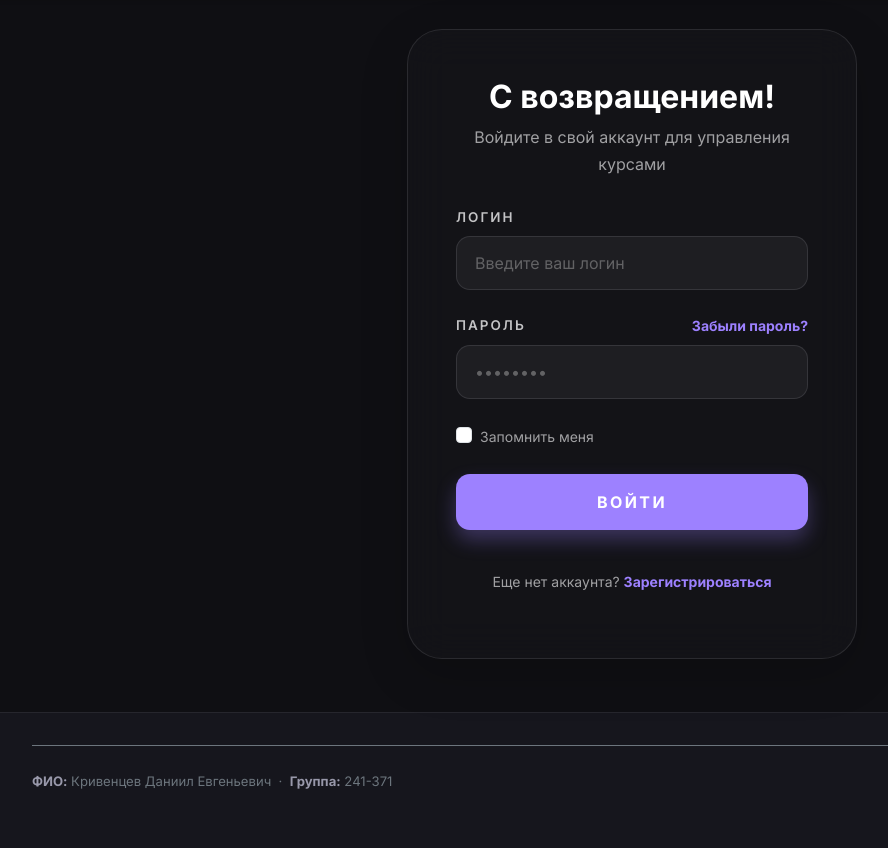
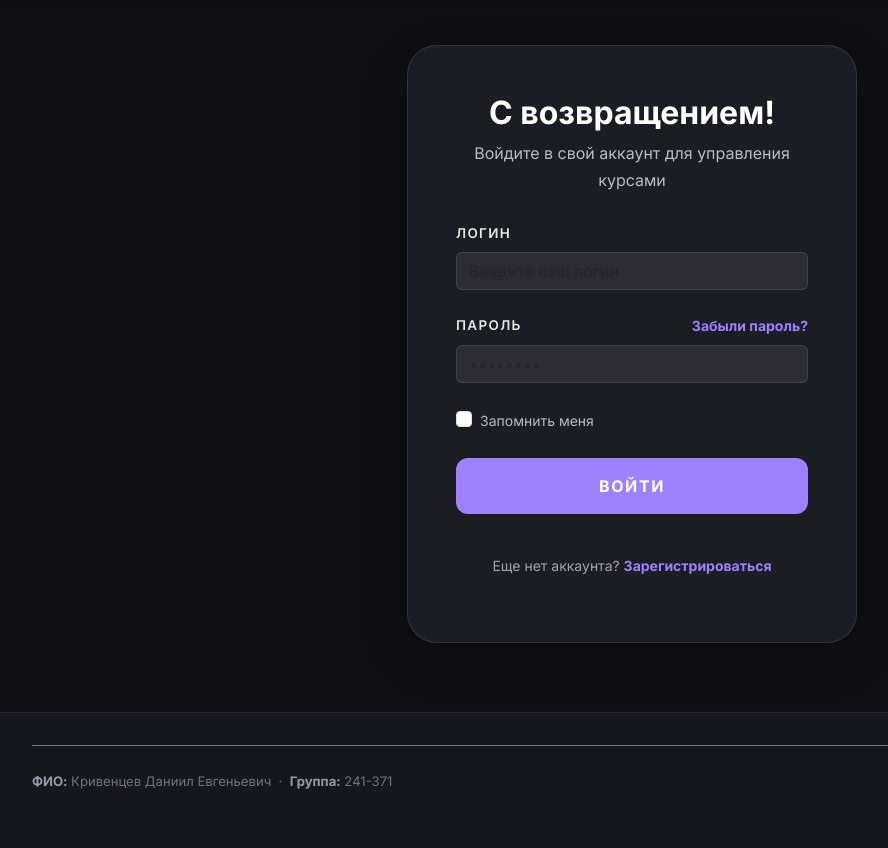
Before and after one commit to DaniilKrivencev/web_razrab_241-371, a Flask app: template labs/laba6/app/templates/auth/login.html in a window 1280 px wide. Shown: the part 65-913 px from the top of the page, without its empty margins (8-896 px from the left). Run offline with Flask 3, Linux system fonts and the light colour scheme; the template is opened without the code that fills it, so the values that code supplies are empty; parts of the project's set-up code (start-up, migrations or seed data) failed here and were passed over.

Commit message:
UI: Force white text on login page via inline styles

```diff
--- a/labs/laba6/app/templates/auth/login.html
+++ b/labs/laba6/app/templates/auth/login.html
@@ -2,98 +2,47 @@
 
 {% block content %}
 <div class="container d-flex justify-content-center align-items-center" style="min-height: 80vh;">
-    <div class="auth-card p-5 shadow-lg" style="max-width: 450px; width: 100%;">
+    <div class="auth-card p-5 shadow-lg" style="max-width: 450px; width: 100%; background: rgba(30, 31, 38, 0.9); border: 1px solid rgba(255,255,255,0.1); border-radius: 30px;">
         <div class="text-center mb-4">
-            <h2 class="fw-bold text-white mb-2">С возвращением!</h2>
-            <p class="text-white-50">Войдите в свой аккаунт для управления курсами</p>
+            <h2 class="fw-bold mb-2" style="color: #ffffff !important;">С возвращением!</h2>
+            <p style="color: rgba(255,255,255,0.7) !important;">Войдите в свой аккаунт для управления курсами</p>
         </div>
 
         <form method="POST">
             <div class="mb-4">
-                <label for="login" class="form-label text-white small text-uppercase tracking-widest opacity-75">Логин</label>
-                <input type="text" name="login" class="form-control premium-input" id="login" placeholder="Введите ваш логин" required>
+                <label for="login" class="form-label small text-uppercase tracking-widest" style="color: #ffffff !important; opacity: 0.9;">Логин</label>
+                <input type="text" name="login" class="form-control premium-input" id="login" placeholder="Введите ваш логин" required style="background: rgba(255,255,255,0.07); border: 1px solid rgba(255,255,255,0.1); color: #fff;">
             </div>
 
             <div class="mb-4">
                 <div class="d-flex justify-content-between">
-                    <label for="password" class="form-label text-white small text-uppercase tracking-widest opacity-75">Пароль</label>
-                    <a href="#" class="text-accent text-decoration-none small fw-bold">Забыли пароль?</a>
+                    <label for="password" class="form-label small text-uppercase tracking-widest" style="color: #ffffff !important; opacity: 0.9;">Пароль</label>
+                    <a href="#" class="text-decoration-none small fw-bold" style="color: #9d81ff !important;">Забыли пароль?</a>
                 </div>
-                <input type="password" name="password" class="form-control premium-input" id="password" placeholder="••••••••" required>
+                <input type="password" name="password" class="form-control premium-input" id="password" placeholder="••••••••" required style="background: rgba(255,255,255,0.07); border: 1px solid rgba(255,255,255,0.1); color: #fff;">
             </div>
 
             <div class="mb-4 form-check">
                 <input type="checkbox" class="form-check-input" id="remember_me">
-                <label class="form-check-label text-white-50 small" for="remember_me">Запомнить меня</label>
+                <label class="form-check-label small" for="remember_me" style="color: rgba(255,255,255,0.7) !important;">Запомнить меня</label>
             </div>
 
-            <button type="submit" class="btn btn-accent w-100 py-3 fw-bold text-uppercase tracking-widest mb-3">Войти</button>
+            <button type="submit" class="btn btn-accent w-100 py-3 fw-bold text-uppercase tracking-widest mb-3" style="background: #9d81ff !important; color: #ffffff !important; border: none; border-radius: 12px;">Войти</button>
 
             <div class="text-center mt-4">
-                <p class="text-white-50 small">Еще нет аккаунта? <a href="#" class="text-accent text-decoration-none fw-bold">Зарегистрироваться</a></p>
+                <p class="small" style="color: rgba(255,255,255,0.6) !important;">Еще нет аккаунта? <a href="#" class="text-decoration-none fw-bold" style="color: #9d81ff !important;">Зарегистрироваться</a></p>
             </div>
         </form>
     </div>
 </div>
 
 <style>
-    :root {
-        --accent-color: #9d81ff;
+    .premium-input:focus {
+        background: rgba(255, 255, 255, 0.1) !important;
+        border-color: #9d81ff !important;
+        box-shadow: 0 0 15px rgba(157, 129, 255, 0.4) !important;
+        color: #fff !important;
     }
-
-    .auth-card {
-        background: rgba(20, 21, 26, 0.8);
-        backdrop-filter: blur(20px);
-        -webkit-backdrop-filter: blur(20px);
-        border: 1px solid rgba(255, 255, 255, 0.1);
-        border-radius: 35px;
-    }
-
-    .premium-input {
-        background: rgba(255, 255, 255, 0.05) !important;
-        border: 1px solid rgba(255, 255, 255, 0.1) !important;
-        border-radius: 14px !important;
-        color: #fff !important;
-        padding: 14px 18px !important;
-        transition: all 0.3s ease !important;
-    }
-
-    .premium-input::placeholder {
-        color: rgba(255, 255, 255, 0.3) !important;
-    }
-
-    .premium-input:focus {
-        background: rgba(255, 255, 255, 0.08) !important;
-        border-color: var(--accent-color) !important;
-        box-shadow: 0 0 20px rgba(157, 129, 255, 0.3) !important;
-        transform: translateY(-2px);
-    }
-
-    .btn-accent {
-        background: var(--accent-color);
-        color: #fff !important;
-        border: none;
-        border-radius: 14px;
-        transition: all 0.3s ease;
-        box-shadow: 0 10px 20px rgba(157, 129, 255, 0.3);
-    }
-
-    .btn-accent:hover {
-        background: #b39dff;
-        transform: translateY(-3px);
-        box-shadow: 0 15px 30px rgba(157, 129, 255, 0.4);
-    }
-
-    .text-accent {
-        color: var(--accent-color);
-    }
-
-    .tracking-widest {
-        letter-spacing: 0.15em;
-    }
-
-    .text-white-50 {
-        color: rgba(255, 255, 255, 0.6) !important;
-    }
+    .tracking-widest { letter-spacing: 0.1em; }
 </style>
 {% endblock %}
```
